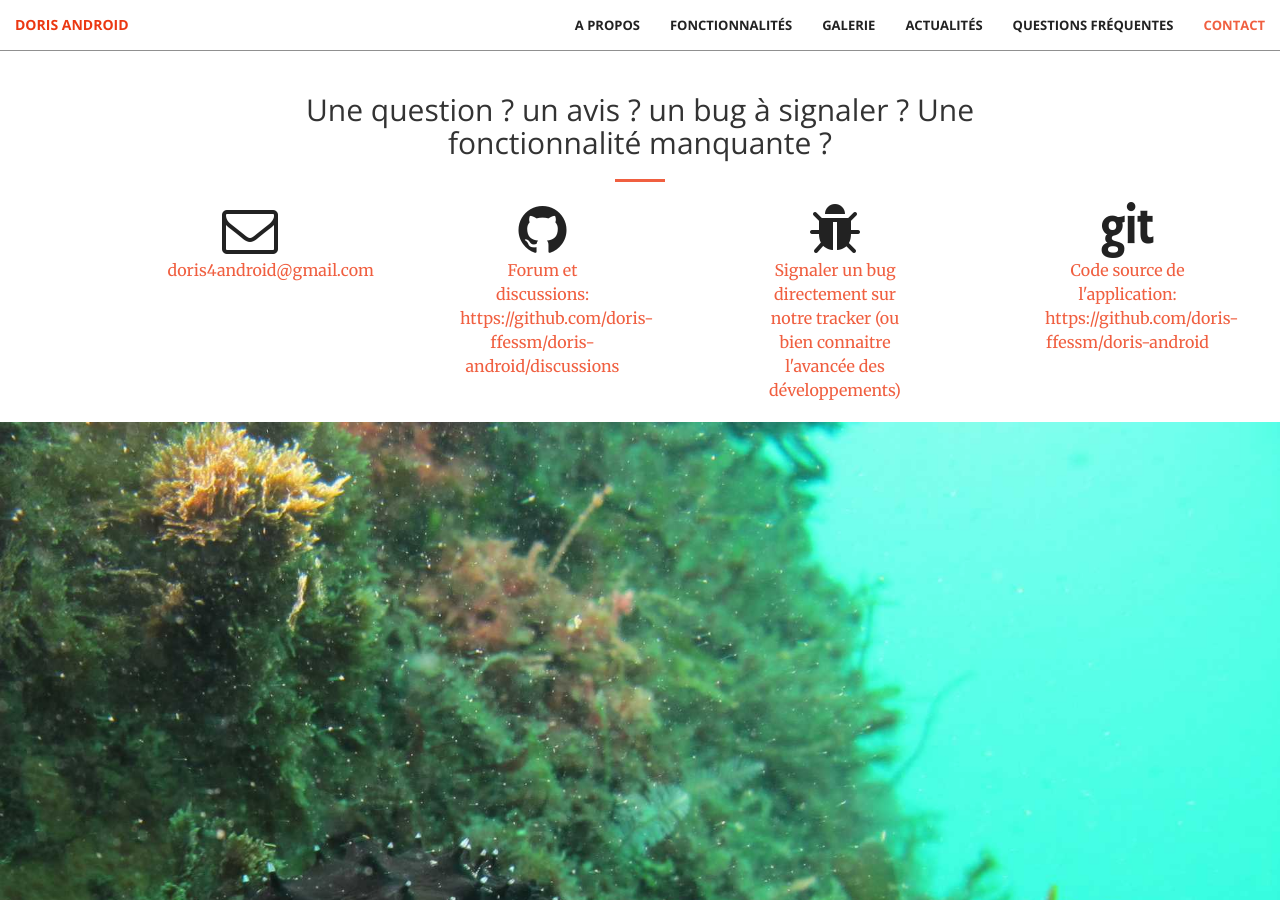
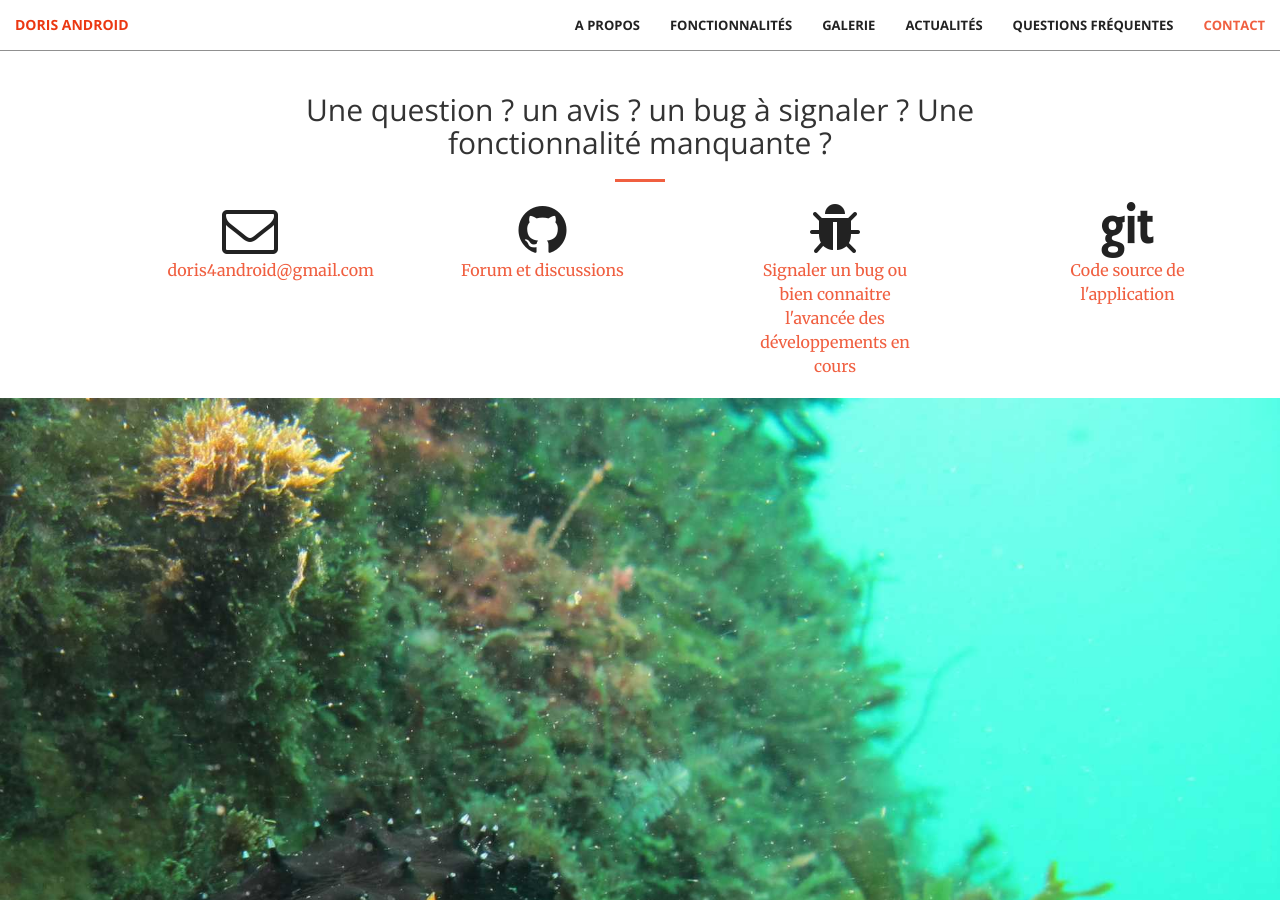
Before and after one commit to doris-ffessm/doris-ffessm.github.io, a Jekyll site: the page built from index.md, in a window 1280 px wide and 900 px high, scrolled down 5220 px. Built offline with Jekyll 4.4.1, drawn with Linux system fonts in a browser that asks for light colours.

```diff
--- a/_includes/contact.html
+++ b/_includes/contact.html
@@ -16,20 +16,20 @@
 	        <div class="col-lg-2 col-lg-offset-1 text-center">
 	            <a href="{{ site.discussion_url }}">
 	            <i class="fa fa-github fa-3x wow bounceIn" data-wow-delay=".1s"></i>
-	                <p>Forum et discussions: {{ site.discussion_url }}</p>
+	                <p>Forum et discussions</p>
 	            </a>
 	        </div>
 
 	        <div class="col-lg-2 col-lg-offset-1 text-center">
 	            <a href="https://github.com/doris-ffessm/doris-android/issues">
 	            <i class="fa fa-bug fa-3x wow bounceIn" data-wow-delay=".1s"></i>
-	                <p>Signaler un bug directement sur notre tracker (ou bien connaitre l'avancée des développements)</p>
+	                <p>Signaler un bug ou bien connaitre l'avancée des développements en cours</p>
 	            </a>
 	        </div>
 	        <div class="col-lg-2 col-lg-offset-1 text-center">
-	            <a href="mailto:{{ site.git_url }}">
+	            <a href="{{ site.git_url }}">
 	            <i class="fa fa-git fa-3x wow bounceIn" data-wow-delay=".1s"></i>
-	                <p>Code source de l'application: {{ site.git_url }}</p>
+	                <p>Code source de l'application</p>
 	            </a>
 	        </div>
     	</div>
```
